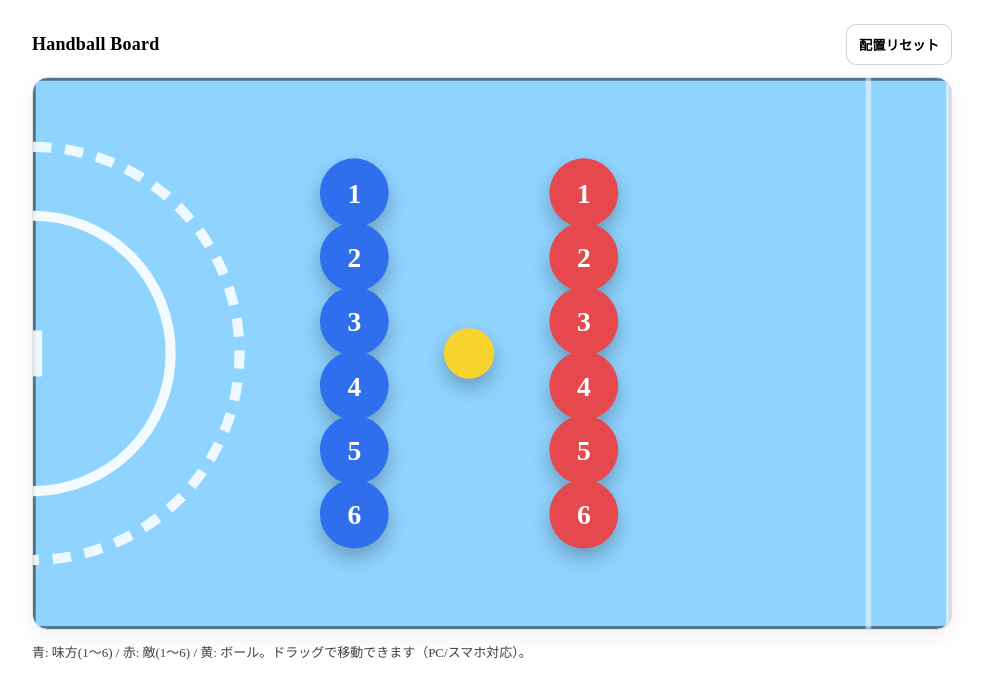
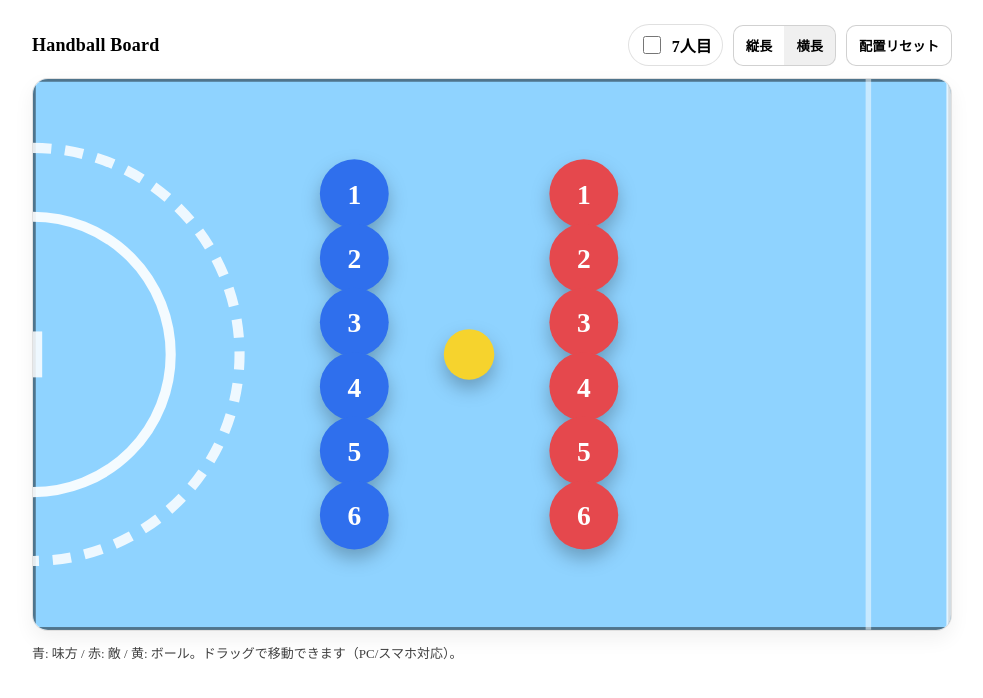
Before and after one commit to WAKAMUSYA/handball, a Next.js app: page /handball-board in a window 1280 px wide. Shown: the top 698 px of the page, without its empty margins (148-1131 px from the left). Built offline with nearby package versions, Linux system fonts and the light colour scheme.

Commit message:
変更内容

```diff
--- a/app/handball-board/HandballBoard.tsx
+++ b/app/handball-board/HandballBoard.tsx
@@ -5,6 +5,7 @@ import { useCallback, useMemo, useRef, useState } from 'react'
 import styles from './handball-board.module.css'
 
 type Side = 'home' | 'away'
+type Orientation = 'landscape' | 'portrait'
 
 type PlayerPiece = {
   id: string
@@ -33,7 +34,8 @@ type DragState =
     }
   | null
 
-const VIEWBOX = { width: 200, height: 120 }
+const LANDSCAPE = { width: 200, height: 120 }
+const PORTRAIT = { width: 120, height: 200 }
 
 const PLAYER_RADIUS = 7.5
 const BALL_RADIUS = 5.5
@@ -44,8 +46,8 @@ function clamp(value: number, min: number, max: number) {
 
 function clampToCourt(point: { x: number; y: number }, radius: number) {
   return {
-    x: clamp(point.x, radius, VIEWBOX.width - radius),
-    y: clamp(point.y, radius, VIEWBOX.height - radius),
+    x: clamp(point.x, radius, LANDSCAPE.width - radius),
+    y: clamp(point.y, radius, LANDSCAPE.height - radius),
   }
 }
 
@@ -54,6 +56,26 @@ function getSvgPoint(svg: SVGSVGElement, clientX: number, clientY: number) {
   if (!ctm) return { x: 0, y: 0 }
   const point = new DOMPoint(clientX, clientY).matrixTransform(ctm.inverse())
   return { x: point.x, y: point.y }
+}
+
+function portraitToLandscape(p: { x: number; y: number }) {
+  // forward: (xp, yp) = (y, PORTRAIT.height - x)
+  // inverse:
+  // y = xp
+  // x = PORTRAIT.height - yp
+  return { x: PORTRAIT.height - p.y, y: p.x }
+}
+
+function landscapeToPortrait(p: { x: number; y: number }) {
+  return { x: p.y, y: PORTRAIT.height - p.x }
+}
+
+function toLandscapePoint(orientation: Orientation, p: { x: number; y: number }) {
+  return orientation === 'portrait' ? portraitToLandscape(p) : p
+}
+
+function toSvgPoint(orientation: Orientation, p: { x: number; y: number }) {
+  return orientation === 'portrait' ? landscapeToPortrait(p) : p
 }
 
 function createInitialPieces(): Piece[] {
@@ -80,14 +102,23 @@ function createInitialPieces(): Piece[] {
   return [...home, ...away, ball]
 }
 
+function createBenchPieces(): PlayerPiece[] {
+  return [
+    { id: 'home-7', kind: 'player', side: 'home', number: 7, x: 20, y: 10 },
+    { id: 'away-7', kind: 'player', side: 'away', number: 7, x: 20, y: 25 },
+  ]
+}
+
 function PieceCircle({
   piece,
   isDragging,
   onPointerDown,
+  orientation,
 }: {
   piece: Piece
   isDragging: boolean
   onPointerDown: (e: ReactPointerEvent<SVGGElement>, id: string) => void
+  orientation: Orientation
 }) {
   const radius = piece.kind === 'ball' ? BALL_RADIUS : PLAYER_RADIUS
   const fill =
@@ -97,6 +128,8 @@ function PieceCircle({
         ? '#2F6FED'
         : '#E5484D'
 
+  const svgPoint = toSvgPoint(orientation, { x: piece.x, y: piece.y })
+
   return (
     <g
       className={styles.piece}
@@ -105,11 +138,11 @@ function PieceCircle({
       role="button"
       aria-label={piece.kind === 'ball' ? 'ball' : `${piece.side}-${piece.number}`}
     >
-      <circle cx={piece.x} cy={piece.y} r={radius} fill={fill} />
+      <circle cx={svgPoint.x} cy={svgPoint.y} r={radius} fill={fill} />
       {piece.kind === 'player' ? (
         <text
-          x={piece.x}
-          y={piece.y + 0.8}
+          x={svgPoint.x}
+          y={svgPoint.y + 0.8}
           textAnchor="middle"
           dominantBaseline="middle"
           className={styles.playerNumber}
@@ -121,8 +154,9 @@ function PieceCircle({
   )
 }
 
-function CourtLines() {
-  const goalCenterY = VIEWBOX.height / 2
+function CourtLines({ orientation }: { orientation: Orientation }) {
+  const dims = orientation === 'portrait' ? PORTRAIT : LANDSCAPE
+  const goalCenterY = dims.height / 2
   const goalAreaR = 30 // 6m相当（見た目用スケール）
   const freeThrowR = 45 // 9m相当（見た目用スケール）
 
@@ -131,12 +165,12 @@ function CourtLines() {
 
   return (
     <g className={styles.courtLines}>
-      <rect x={0} y={0} width={VIEWBOX.width} height={VIEWBOX.height} className={styles.courtBorder} />
+      <rect x={0} y={0} width={dims.width} height={dims.height} className={styles.courtBorder} />
       <line
-        x1={VIEWBOX.width}
+        x1={dims.width}
         y1={0}
-        x2={VIEWBOX.width}
-        y2={VIEWBOX.height}
+        x2={dims.width}
+        y2={dims.height}
         className={styles.centerLine}
       />
 
@@ -146,10 +180,10 @@ function CourtLines() {
       <path d={freeThrowArc} className={styles.freeThrowLine} />
 
       <line
-        x1={VIEWBOX.width - 18}
+        x1={dims.width - 18}
         y1={0}
-        x2={VIEWBOX.width - 18}
-        y2={VIEWBOX.height}
+        x2={dims.width - 18}
+        y2={dims.height}
         className={styles.subLine}
       />
     </g>
@@ -159,8 +193,11 @@ function CourtLines() {
 export default function HandballBoard() {
   const svgRef = useRef<SVGSVGElement | null>(null)
   const initialPieces = useMemo(() => createInitialPieces(), [])
+  const benchPieces = useMemo(() => createBenchPieces(), [])
   const [pieces, setPieces] = useState<Piece[]>(initialPieces)
   const [drag, setDrag] = useState<DragState>(null)
+  const [orientation, setOrientation] = useState<Orientation>('landscape')
+  const [enable7th, setEnable7th] = useState(false)
 
   const piecesById = useMemo(() => {
     const map = new Map<string, Piece>()
@@ -169,9 +206,29 @@ export default function HandballBoard() {
   }, [pieces])
 
   const onReset = useCallback(() => {
-    setPieces(initialPieces)
+    setPieces(enable7th ? [...initialPieces, ...benchPieces] : initialPieces)
     setDrag(null)
-  }, [initialPieces])
+  }, [benchPieces, enable7th, initialPieces])
+
+  const onToggle7th = useCallback(
+    (nextEnabled: boolean) => {
+      setEnable7th(nextEnabled)
+      setPieces((current) => {
+        if (nextEnabled) {
+          const existing = new Set(current.map((p) => p.id))
+          const toAdd = benchPieces.filter((p) => !existing.has(p.id))
+          return [...current, ...toAdd]
+        }
+        return current.filter((p) => p.id !== 'home-7' && p.id !== 'away-7')
+      })
+      setDrag((currentDrag) => {
+        if (!currentDrag) return null
+        if (nextEnabled) return currentDrag
+        return currentDrag.id === 'home-7' || currentDrag.id === 'away-7' ? null : currentDrag
+      })
+    },
+    [benchPieces],
+  )
 
   const onPointerDown = useCallback(
     (e: ReactPointerEvent<SVGGElement>, id: string) => {
@@ -185,7 +242,8 @@ export default function HandballBoard() {
 
       ;(e.currentTarget as SVGGElement).setPointerCapture(e.pointerId)
 
-      const p = getSvgPoint(svg, e.clientX, e.clientY)
+      const pSvg = getSvgPoint(svg, e.clientX, e.clientY)
+      const p = toLandscapePoint(orientation, pSvg)
       setDrag({
         id,
         pointerId: e.pointerId,
@@ -193,7 +251,7 @@ export default function HandballBoard() {
         offsetY: p.y - piece.y,
       })
     },
-    [piecesById],
+    [piecesById, orientation],
   )
 
   const onPointerMove = useCallback(
@@ -205,7 +263,8 @@ export default function HandballBoard() {
 
       e.preventDefault()
 
-      const p = getSvgPoint(svg, e.clientX, e.clientY)
+      const pSvg = getSvgPoint(svg, e.clientX, e.clientY)
+      const p = toLandscapePoint(orientation, pSvg)
 
       setPieces((current) => {
         const next = current.map((piece) => {
@@ -220,7 +279,7 @@ export default function HandballBoard() {
         return next
       })
     },
-    [drag],
+    [drag, orientation],
   )
 
   const endDrag = useCallback((e: ReactPointerEvent<SVGSVGElement>) => {
@@ -234,16 +293,45 @@ export default function HandballBoard() {
     <div className={styles.wrap}>
       <header className={styles.header}>
         <h1 className={styles.title}>Handball Board</h1>
-        <button type="button" className={styles.resetButton} onClick={onReset}>
-          配置リセット
-        </button>
+        <div className={styles.controls}>
+          <label className={styles.toggle}>
+            <input
+              type="checkbox"
+              checked={enable7th}
+              onChange={(e) => onToggle7th(e.target.checked)}
+            />
+            7人目
+          </label>
+          <div className={styles.segment}>
+            <button
+              type="button"
+              className={styles.segmentButton}
+              data-active={orientation === 'portrait' ? 'true' : 'false'}
+              onClick={() => setOrientation('portrait')}
+            >
+              縦長
+            </button>
+            <button
+              type="button"
+              className={styles.segmentButton}
+              data-active={orientation === 'landscape' ? 'true' : 'false'}
+              onClick={() => setOrientation('landscape')}
+            >
+              横長
+            </button>
+          </div>
+          <button type="button" className={styles.resetButton} onClick={onReset}>
+            配置リセット
+          </button>
+        </div>
       </header>
 
       <div className={styles.boardCard}>
         <svg
           ref={svgRef}
           className={styles.svg}
-          viewBox={`0 0 ${VIEWBOX.width} ${VIEWBOX.height}`}
+          data-orientation={orientation}
+          viewBox={`0 0 ${orientation === 'portrait' ? PORTRAIT.width : LANDSCAPE.width} ${orientation === 'portrait' ? PORTRAIT.height : LANDSCAPE.height}`}
           onPointerMove={onPointerMove}
           onPointerUp={endDrag}
           onPointerCancel={endDrag}
@@ -251,11 +339,17 @@ export default function HandballBoard() {
           <rect
             x={0}
             y={0}
-            width={VIEWBOX.width}
-            height={VIEWBOX.height}
+            width={orientation === 'portrait' ? PORTRAIT.width : LANDSCAPE.width}
+            height={orientation === 'portrait' ? PORTRAIT.height : LANDSCAPE.height}
             className={styles.courtBackground}
           />
-          <CourtLines />
+          {orientation === 'portrait' ? (
+            <g transform={`translate(0 ${PORTRAIT.height}) rotate(-90)`}>
+              <CourtLines orientation="landscape" />
+            </g>
+          ) : (
+            <CourtLines orientation={orientation} />
+          )}
           <g className={styles.piecesLayer}>
             {pieces.map((piece) => (
               <PieceCircle
@@ -263,6 +357,7 @@ export default function HandballBoard() {
                 piece={piece}
                 isDragging={drag?.id === piece.id}
                 onPointerDown={onPointerDown}
+                orientation={orientation}
               />
             ))}
           </g>
@@ -270,7 +365,7 @@ export default function HandballBoard() {
       </div>
 
       <p className={styles.hint}>
-        青: 味方(1〜6) / 赤: 敵(1〜6) / 黄: ボール。ドラッグで移動できます（PC/スマホ対応）。
+        青: 味方 / 赤: 敵 / 黄: ボール。ドラッグで移動できます（PC/スマホ対応）。
       </p>
     </div>
   )
--- a/app/handball-board/handball-board.module.css
+++ b/app/handball-board/handball-board.module.css
@@ -11,6 +11,52 @@
   align-items: center;
   justify-content: space-between;
   gap: 12px;
+}
+
+.controls {
+  display: flex;
+  align-items: center;
+  gap: 10px;
+  flex-wrap: wrap;
+  justify-content: flex-end;
+}
+
+.toggle {
+  display: inline-flex;
+  align-items: center;
+  gap: 8px;
+  padding: 8px 10px;
+  border: 1px solid rgba(0, 0, 0, 0.12);
+  border-radius: 999px;
+  background: rgba(255, 255, 255, 0.7);
+  font-weight: 700;
+  user-select: none;
+}
+
+.toggle input {
+  width: 18px;
+  height: 18px;
+}
+
+.segment {
+  display: inline-flex;
+  border: 1px solid rgba(0, 0, 0, 0.18);
+  border-radius: 10px;
+  overflow: hidden;
+  background: #fff;
+}
+
+.segmentButton {
+  appearance: none;
+  border: 0;
+  background: transparent;
+  padding: 10px 12px;
+  font-weight: 800;
+  cursor: pointer;
+}
+
+.segmentButton[data-active='true'] {
+  background: rgba(0, 0, 0, 0.06);
 }
 
 .title {
@@ -47,6 +93,10 @@
   width: 100%;
   height: auto;
   touch-action: none;
+}
+
+.svg[data-orientation='portrait'] {
+  max-height: 84vh;
 }
 
 .courtBackground {
```
